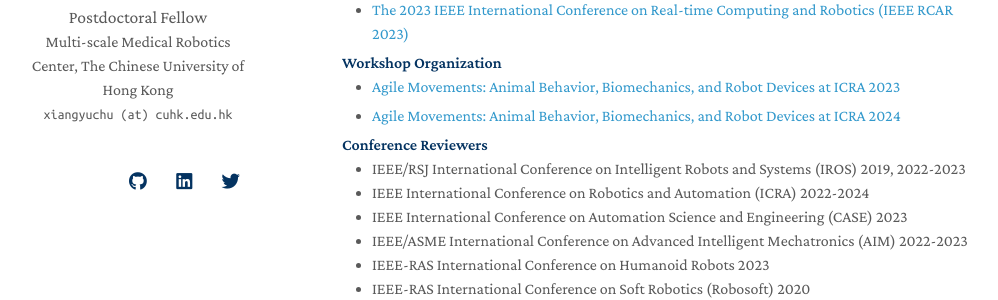
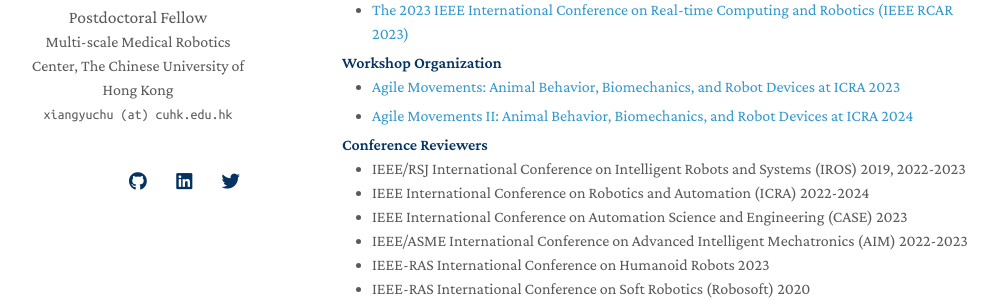
Before and after one commit to xiangyuchu03/xiangyuchu03.github.io, a Jekyll site: the page built from index.md, in a window 1280 px wide and 900 px high, scrolled down 2246 px. Shown: the part 264-564 px from the top of the window, without its empty margins (138-1136 px from the left). Built offline with Jekyll 4.4.1, drawn with Linux system fonts in a browser that asks for light colours; nearby versions of some CDN libraries; a style sheet for code colours, icons or effects is not loaded; our own code applies the rules of GitHub Pages for plain Markdown files.

```diff
--- a/_includes/services.md
+++ b/_includes/services.md
@@ -12,7 +12,7 @@
   <li><a href="https://sites.google.com/view/agilemovement-2023icra"><autocolor></autocolor>Agile Movements: Animal Behavior, Biomechanics, and Robot Devices at ICRA 2023</a></li>
 </ul>
 <ul style="margin:0 0 5px;">
-  <li><a href="https://sites.google.com/view/agilemovement-2023icra"><autocolor></autocolor>Agile Movements: Animal Behavior, Biomechanics, and Robot Devices at ICRA 2024</a></li>
+  <li><a href="https://sites.google.com/view/agilemovement-2023icra"><autocolor></autocolor>Agile Movements II: Animal Behavior, Biomechanics, and Robot Devices at ICRA 2024</a></li>
 </ul>
 
 <h4 style="margin:0 10px 0;">Conference Reviewers</h4>
```
